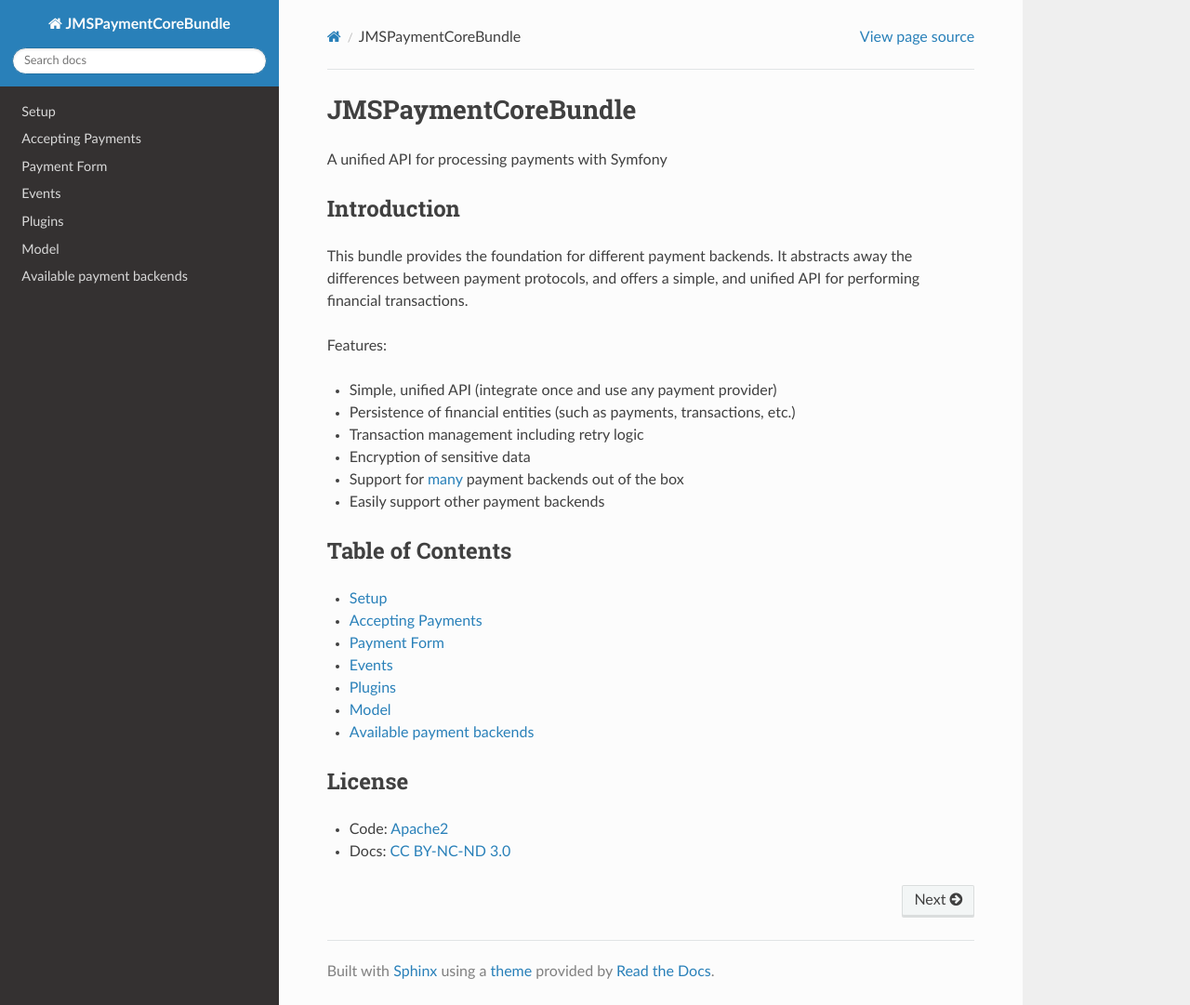
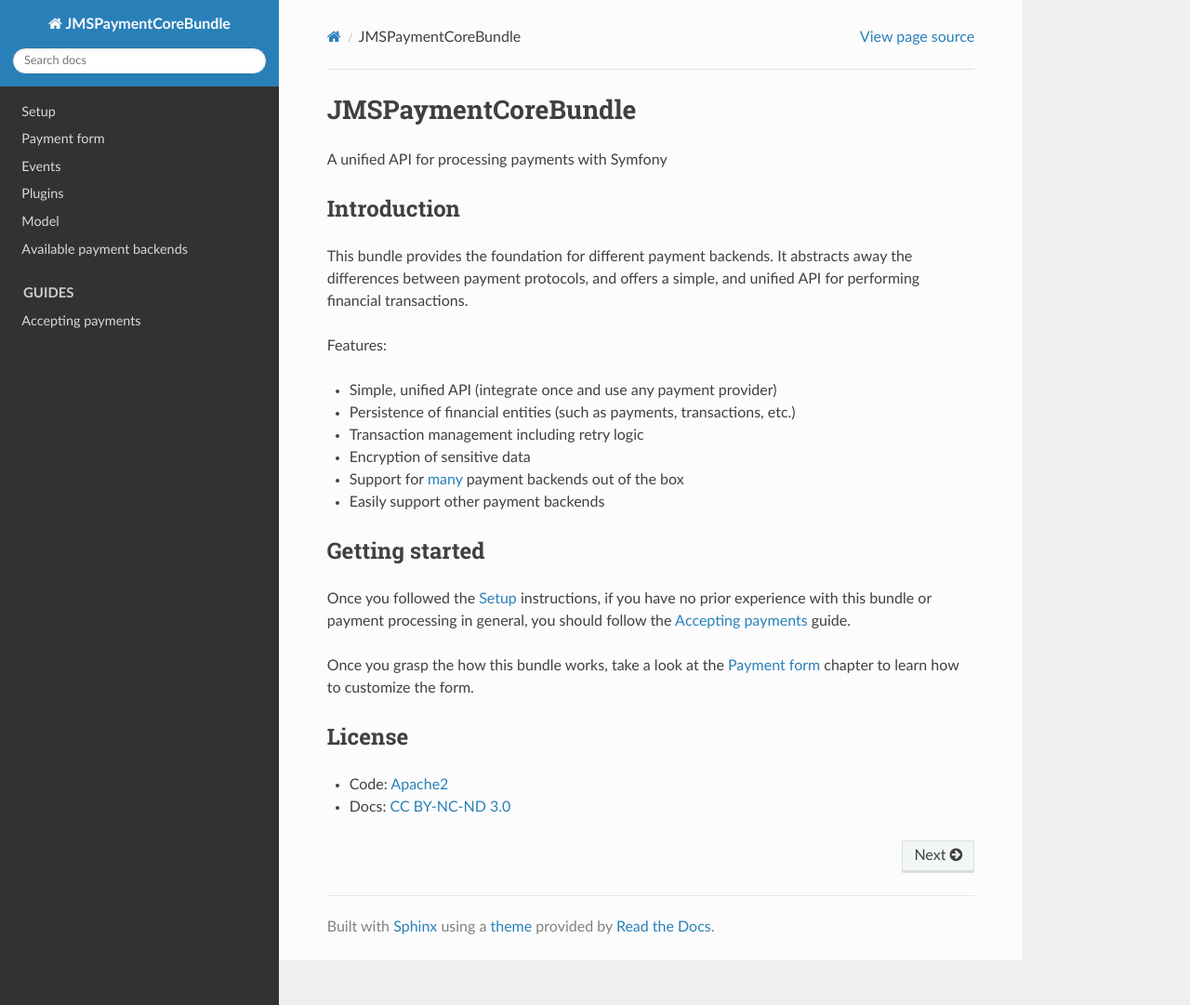
Before and after one commit to schmittjoh/JMSPaymentCoreBundle, a Sphinx documentation site: the page built from Resources/doc/index.rst, in a window 1280 px wide and 1081 px high. Shown: the whole window at 93% size. Built offline with Sphinx 7.4.7 and the Read the Docs theme 2.0.0, drawn with Linux system fonts in a browser that asks for light colours.

Commit message:
Add a guides section to the documentation (#192)

```diff
--- /dev/null
+++ b/Resources/doc/_static/custom.css
@@ -0,0 +1,9 @@
+.wy-menu-vertical p.caption {
+    color: #CCCCCC;
+    margin-top: 16px;
+    margin-bottom: 0;
+    margin-left: 3px;
+}
+.wy-menu-vertical p.caption .caption-text {
+    font-size: 110%;
+}
--- a/Resources/doc/backends.rst
+++ b/Resources/doc/backends.rst
@@ -17,7 +17,7 @@
 - `Mollie <https://github.com/ruudk/PaymentMollieBundle>`_
 - `Multisafepay <https://github.com/ruudk/PaymentMultisafepayBundle>`_
 - `Paymill <https://github.com/memeoirs/paymill-bundle>`_
-- `Paypal <http://jmsyst.com/bundles/JMSPaymentPaypalBundle>`_
+- `Paypal <http://jmspaymentpaypalbundle.readthedocs.io>`_
 - `Qiwi <https://github.com/chewbacco/ChewbaccoPaymentQiwiWalletBundle>`_
 - `Robokassa <https://github.com/karser/RobokassaBundle>`_
 - `Stripe <https://github.com/ruudk/PaymentStripeBundle>`_
--- a/Resources/doc/conf.py
+++ b/Resources/doc/conf.py
@@ -15,11 +15,17 @@
     'sphinx.ext.graphviz',
 ]
 
+nitpicky = True
+
 master_doc = 'index'
 
 html_show_copyright = False
 html_theme = 'sphinx_rtd_theme'
 html_theme_path = [sphinx_rtd_theme.get_html_theme_path()]
+html_static_path = ['_static']
+
+def setup(app):
+    app.add_stylesheet('custom.css')
 
 graphviz_output_format = 'png'
 graphviz_dot_args = [
--- a/Resources/doc/index.rst
+++ b/Resources/doc/index.rst
@@ -15,20 +15,32 @@
 - Support for :doc:`many <backends>` payment backends out of the box
 - Easily support other payment backends
 
-Table of Contents
------------------
+Getting started
+---------------
+Once you followed the :doc:`setup` instructions, if you have no prior experience with this bundle or payment processing in general, you should follow the :doc:`guides/accepting_payments` guide.
+
+Once you grasp the how this bundle works, take a look at the :doc:`payment_form` chapter to learn how to customize the form.
+
+License
+-------
+- Code: `Apache2 <http://www.apache.org/licenses/LICENSE-2.0.html>`_
+- Docs: `CC BY-NC-ND 3.0 <http://creativecommons.org/licenses/by-nc-nd/3.0/>`_
+
 .. toctree ::
+    :hidden:
     :maxdepth: 1
 
     setup
-    accepting_payments
     payment_form
     events
     plugins
     model
     backends
 
-License
--------
-- Code: `Apache2 <http://www.apache.org/licenses/LICENSE-2.0.html>`_
-- Docs: `CC BY-NC-ND 3.0 <http://creativecommons.org/licenses/by-nc-nd/3.0/>`_
+.. toctree::
+   :hidden:
+   :caption: Guides
+   :maxdepth: 1
+   :glob:
+
+   guides/*
--- a/Resources/doc/setup.rst
+++ b/Resources/doc/setup.rst
@@ -116,3 +116,7 @@
 .. note ::
 
     :doc:`Other plugins <backends>` will require different configuration. Take a look at their documentation for complete instructions.
+
+Next steps
+----------
+If you have no prior experience with this bundle or payment processing in general, you should follow the :doc:`guides/accepting_payments` guide. Otherwise, proceed to the :doc:`payment_form` chapter.
```
Also changed, not shown: CONTRIBUTING.md (+2 -2 lines), Resources/doc/guides/accepting_payments.rst (renamed from Resources/doc/accepting_payments.rst, +4 -4 lines), Resources/doc/payment_form.rst (+57 -57 lines), requirements.txt (+1 -21 lines), .travis.yml, 3 other files.
